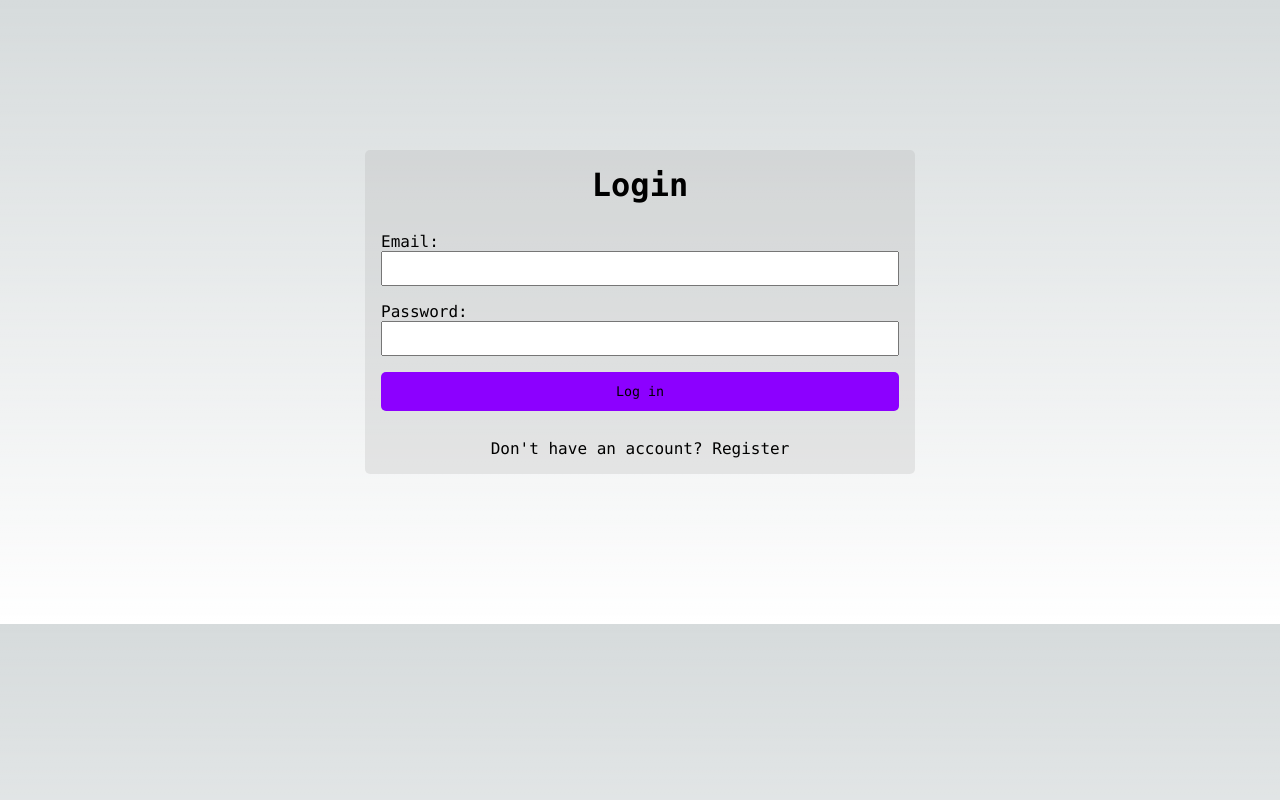
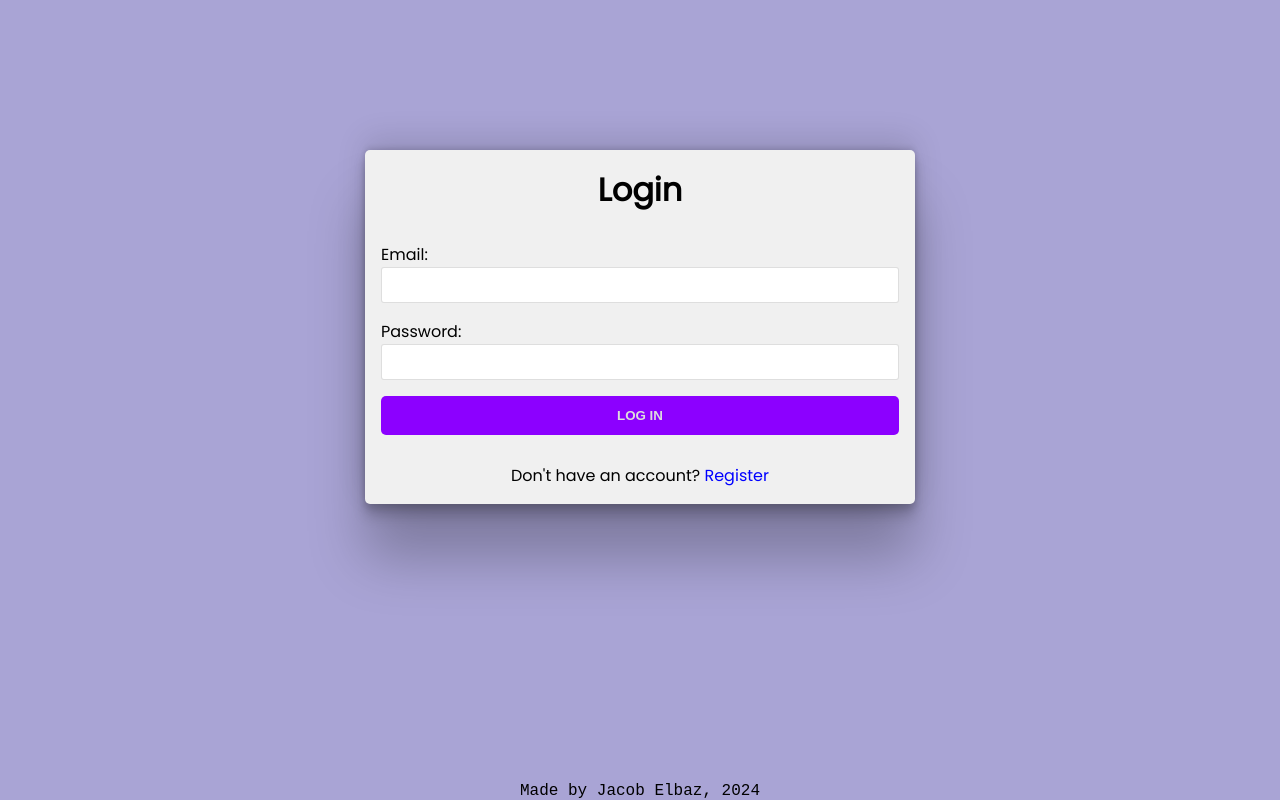
Before and after one commit to JacobElbaz/MyProject, a Next.js app in the folder frontend/: page /login in a window 1280 px wide. Built offline with nearby package versions, Linux system fonts and the light colour scheme.

Commit message:
css changes

```diff
--- a/frontend/app/globals.css
+++ b/frontend/app/globals.css
@@ -1,124 +1,56 @@
-:root {
-  --max-width: 1100px;
-  --border-radius: 12px;
-  --font-mono: ui-monospace, Menlo, Monaco, "Cascadia Mono", "Segoe UI Mono",
-    "Roboto Mono", "Oxygen Mono", "Ubuntu Monospace", "Source Code Pro",
-    "Fira Mono", "Droid Sans Mono", "Courier New", monospace;
-
-  --foreground-rgb: 0, 0, 0;
-  --background-start-rgb: 214, 219, 220;
-  --background-end-rgb: 255, 255, 255;
-
-  --primary-glow: conic-gradient(
-    from 180deg at 50% 50%,
-    #16abff33 0deg,
-    #0885ff33 55deg,
-    #54d6ff33 120deg,
-    #0071ff33 160deg,
-    transparent 360deg
-  );
-  --secondary-glow: radial-gradient(
-    rgba(255, 255, 255, 1),
-    rgba(255, 255, 255, 0)
-  );
-
-  --tile-start-rgb: 239, 245, 249;
-  --tile-end-rgb: 228, 232, 233;
-  --tile-border: conic-gradient(
-    #00000080,
-    #00000040,
-    #00000030,
-    #00000020,
-    #00000010,
-    #00000010,
-    #00000080
-  );
-
-  --callout-rgb: 238, 240, 241;
-  --callout-border-rgb: 172, 175, 176;
-  --card-rgb: 180, 185, 188;
-  --card-border-rgb: 131, 134, 135;
-}
-
-@media (prefers-color-scheme: dark) {
-  :root {
-    --foreground-rgb: 255, 255, 255;
-    --background-start-rgb: 0, 0, 0;
-    --background-end-rgb: 0, 0, 0;
-
-    --primary-glow: radial-gradient(rgba(1, 65, 255, 0.4), rgba(1, 65, 255, 0));
-    --secondary-glow: linear-gradient(
-      to bottom right,
-      rgba(1, 65, 255, 0),
-      rgba(1, 65, 255, 0),
-      rgba(1, 65, 255, 0.3)
-    );
-
-    --tile-start-rgb: 2, 13, 46;
-    --tile-end-rgb: 2, 5, 19;
-    --tile-border: conic-gradient(
-      #ffffff80,
-      #ffffff40,
-      #ffffff30,
-      #ffffff20,
-      #ffffff10,
-      #ffffff10,
-      #ffffff80
-    );
-
-    --callout-rgb: 20, 20, 20;
-    --callout-border-rgb: 108, 108, 108;
-    --card-rgb: 100, 100, 100;
-    --card-border-rgb: 200, 200, 200;
-  }
-}
-
 * {
   box-sizing: border-box;
   padding: 0;
   margin: 0;
-  font-family: var(--font-mono);
 }
 
 html,
 body {
   max-width: 100vw;
   overflow-x: hidden;
+  height: 100%;
 }
 
 body {
-  color: rgb(var(--foreground-rgb));
-  background: linear-gradient(
-      to bottom,
-      transparent,
-      rgb(var(--background-end-rgb))
-    )
-    rgb(var(--background-start-rgb));
+  color: black;
+  background: #817ac2ad;
+}
+
+.footer {
+  position: absolute;
+  bottom: 0;
+  width: 100%;
+  text-align: center;
+  font-family: 'Courier New', Courier, monospace;
 }
 
 a {
-  color: inherit;
+  color: blue;
   text-decoration: none;
 }
 
-@media (prefers-color-scheme: dark) {
-  html {
-    color-scheme: dark;
-  }
-}
-
 button {
+  color: #ddd;
   cursor: pointer;
   padding: 12px;
   border: none;
   border-radius: 5px;
   background-color: #8c00ff;
+  text-transform: uppercase;
+  font-weight: bold;
 }
 
 input {
   padding: 8px;
+  font-size: 16px;
   margin-bottom: 16px;
   width: 100%;
+  border: 1px solid rgba(0, 0, 0, 0.13);
+  border-radius: 3px;
+}
+
+input:focus {
+  outline: #8c00ff solid 2px;
 }
 
 form {
@@ -135,8 +67,9 @@ form {
   width: 550px;
   margin: 150px auto;
   padding: 16px;
-  background-color: #a7a7a73a;
+  background-color: #f0f0f0;
   border-radius: 5px;
+  box-shadow: rgba(0, 0, 0, 0.25) 0px 54px 55px, rgba(0, 0, 0, 0.12) 0px -12px 30px, rgba(0, 0, 0, 0.12) 0px 4px 6px, rgba(0, 0, 0, 0.17) 0px 12px 13px, rgba(0, 0, 0, 0.09) 0px -3px 5px;
 }
 
 .users-list {
@@ -151,11 +84,17 @@ form {
 .users-list table {
   border-collapse: collapse;
   width: 550px;
-  background-color: #7777773d;
+  background-color: #ddd;
   table-layout: fixed;
 }
 
+.table-container {
+  overflow-y: auto;
+  box-shadow: rgba(0, 0, 0, 0.1) 0px 4px 12px;
+}
+
 .users-list th {
+  color: #ddd;
   background-color: #8c00ff;
   padding: 15px;
   text-align: left;
@@ -164,7 +103,7 @@ form {
 .users-list td {
   padding: 15px;
   vertical-align: middle;
-  border-bottom: 1px solid #ddd;
+  border-bottom: 1px solid #cecece;
 }
 
 .users-list thead th {
--- a/frontend/app/layout.js
+++ b/frontend/app/layout.js
@@ -1,7 +1,7 @@
-import { Inter } from "next/font/google";
+import { Poppins } from "next/font/google";
 import "./globals.css";
 
-const inter = Inter({ subsets: ["latin"] });
+const inter = Poppins({ subsets: ["latin"], weight: "400" });
 
 export const metadata = {
   title: "Create Next App",
@@ -11,7 +11,10 @@ export const metadata = {
 export default function RootLayout({ children }) {
   return (
     <html lang="en">
-      <body className={inter.className}>{children}</body>
+      <body className={inter.className}>
+        {children}
+        <div className="footer">Made by Jacob Elbaz, 2024</div>
+      </body>
     </html>
   );
 }
--- a/frontend/app/login/page.js
+++ b/frontend/app/login/page.js
@@ -54,7 +54,7 @@ function LoginPage() {
       <p>
         Don't have an account?<Link href={"/register"}>{" Register"}</Link>
       </p>
-      <Toaster/>
+      <Toaster />
     </div>
   );
 }
--- a/frontend/app/register/page.js
+++ b/frontend/app/register/page.js
@@ -69,7 +69,7 @@ const RegisterPage = () => {
     <div className="form">
       <h1>Register</h1>
       {formError?.empty && (
-        <p style={{ color: "red", fontSize: "12px" }}>{formError.message}</p>
+        <p style={{ color: "red", fontSize: "13px" }}>{formError.message}</p>
       )}
       <form onSubmit={handleSubmit}>
         <label htmlFor="name">Name: </label>
@@ -121,7 +121,7 @@ const RegisterPage = () => {
       <p>
         Already have an account?<Link href={"/login"}>{" Log In"}</Link>
       </p>
-      <Toaster position="bottom-left"/>
+      <Toaster position="bottom-left" />
     </div>
   );
 };
```
Also changed, not shown: frontend/app/users/page.js (+11 -8 lines).
